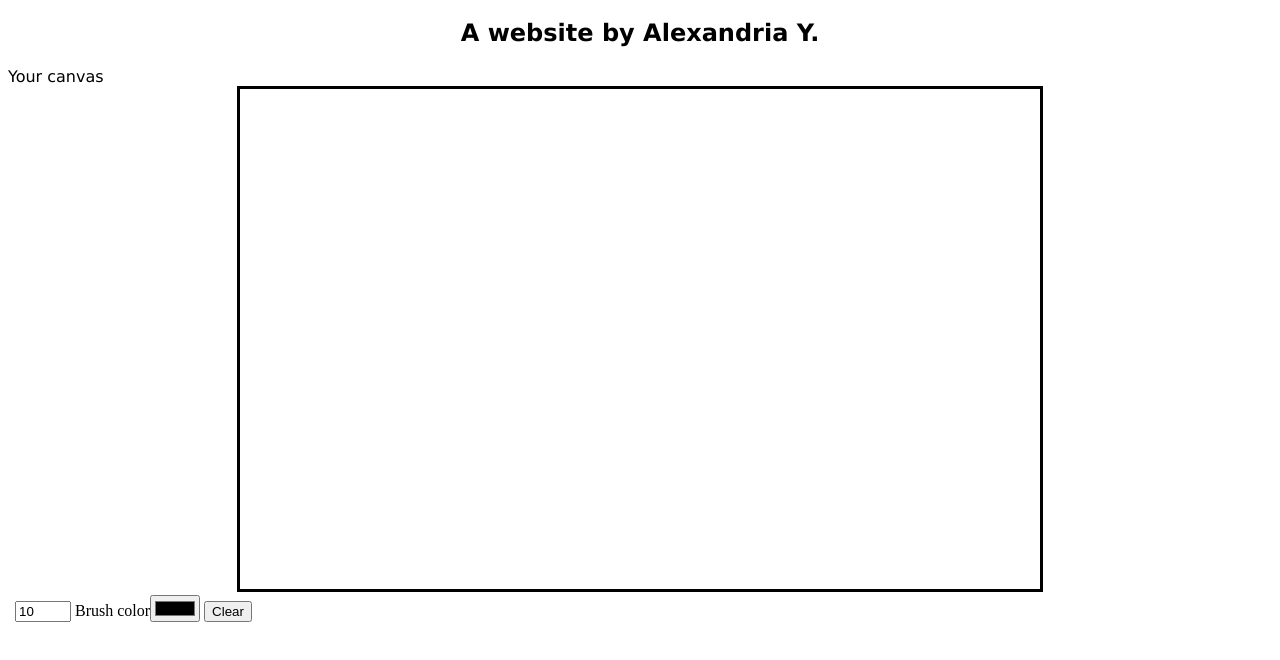
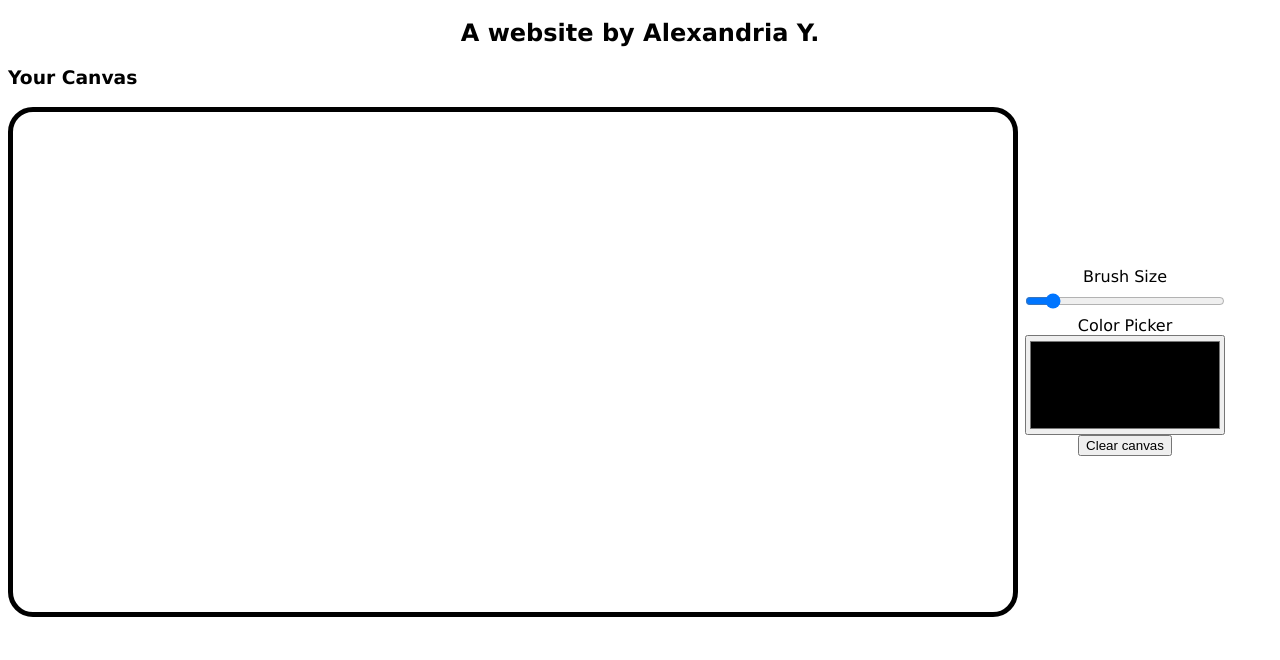
Before and after one commit to Alexandria156/Doodle-Bug, a plain HTML site: page live-canvas/index.html in a window 1280 px wide. Shown: the part 62-722 px from the top of the page. Drawn offline with Linux system fonts and the light colour scheme.

Commit message:
Got live changes to brush size

```diff
--- a/live-canvas/index.html
+++ b/live-canvas/index.html
@@ -1,38 +1,47 @@
 <!doctype html>
-<html lang = "en">
+<html lang="en">
 
 <head>
     <meta charset="utf-8">
     <title>Doodle Bug</title>
-    <link rel = "stylesheet" href = "main-page.css">
+    <link rel="stylesheet" href="main-page.css">
 </head>
-<h1 id = "title">Doodle Bug</h1>
-<h2 id = "description">A website by Alexandria Y.</h2>
+<h1 id="title">Doodle Bug</h1>
+<h2 id="description">A website by Alexandria Y.</h2>
+
+<h3 id="userCanvas">Your Canvas</h3>
 
 <body>
-    <div>
-        <label id= "userCanvas">Your canvas</label>
+    <div id = "gridLayout">
+        <div id="board">
 
-        <canvas id = "sketchCanvas"
-        width = "800"
-        height ="500"
-        style="border:3px
+        <canvas id="sketchCanvas" width="1000" height="500" style="border:5px
         solid #000000;">
         </canvas>
-        <table id ="canvasTools">
+    </div>
+    <div id="canvasTools">
+        <table>
             <thread>
                 <th>
-                    <td>
-                        <label><input type = "number" value="10" min="5" max ="30"step = "1" id = "brushSize"></input></label>
-
-                        <label>Brush color<input id="colorPicker" type="color" value = "#000000"></label>
-
-                        <button id="clear">Clear</button>
-                    </td>
+                <td>
+                    <label id="sizeTitle">
+                        Brush Size
+                        <br>
+                        <input type="range" value="10" min="5" max="50" step="1" id="brushSize"></input>
+                    </label>
+                    <label id="colorTitle">
+                        Color Picker
+                        <br>
+                        <input id="colorPicker" type="color" value="#000000">
+                    </label>
+                    <button id="clear">Clear canvas</button>
+                </td>
                 </th>
             </thread>
         </table>
     </div>
-    <script src = "/live-canvas/userDrawingInput.js"></script>
+    </div>
+    <script src="/live-canvas/userDrawingInput.js"></script>
 </body>
+
 </html>
--- a/live-canvas/main-page.css
+++ b/live-canvas/main-page.css
@@ -17,5 +17,47 @@
     display: flex;
     margin: auto;
     padding: 0;
+    border-radius: 25px;
+}
 
+#sizeTitle{
+    text-align: center;
+    display: block;
+    font-family: 'Lucida Sans';
 }
+
+#colorTitle{
+    text-align: center;
+    display: block;
+    font-family: 'Lucida Sans';
+}
+
+#brushSize{
+    display: block;
+    margin:  0 auto;
+    width: 200px;
+    height: 30px;
+}
+#colorPicker{
+    display: block;
+    margin: 0 auto;
+    width: 200px;
+    height: 100px;
+}
+#gridLayout{
+    display: grid;
+    grid-template-columns: 1fr 1fr;
+}
+
+#canvasTools{
+    display: flex;
+}
+
+#board{
+    display: flex;
+}
+
+#clear{
+    display: block;
+    margin: 0 auto;
+}
--- a/live-canvas/userDrawingInput.js
+++ b/live-canvas/userDrawingInput.js
@@ -45,7 +45,7 @@ function changeColor(change) {
 }
 
 function changeSize(brush){
-    lineWidth = brush.target.value;
+    brushSize = brush.target.value;
     console.log("Changed brush size");
     currentlyDrawing(brush);
 }
```
